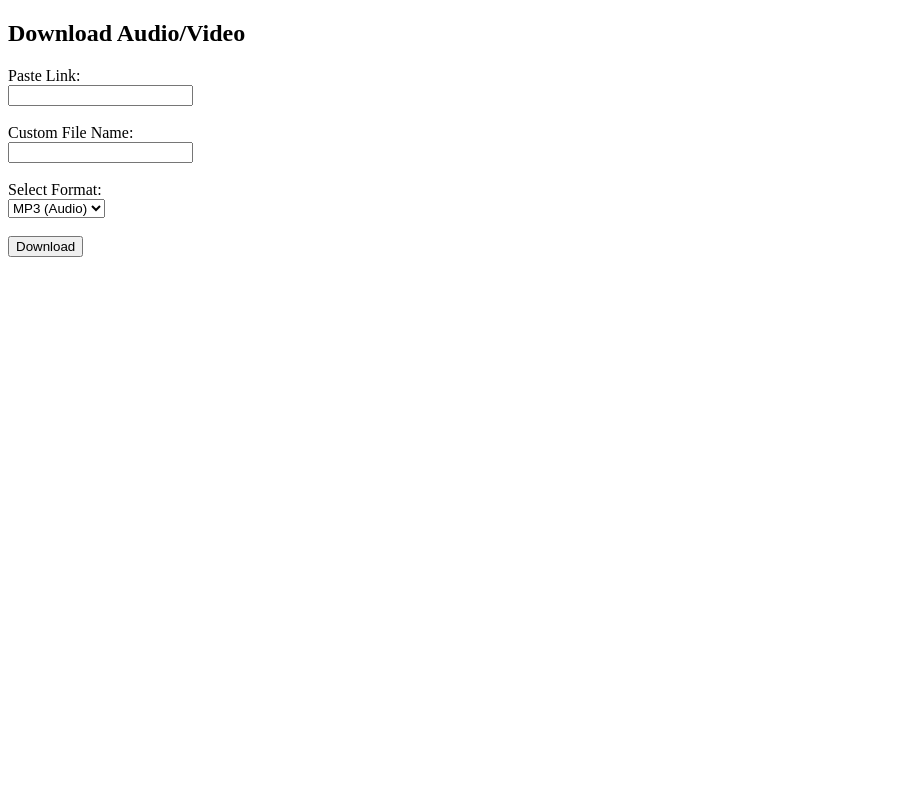
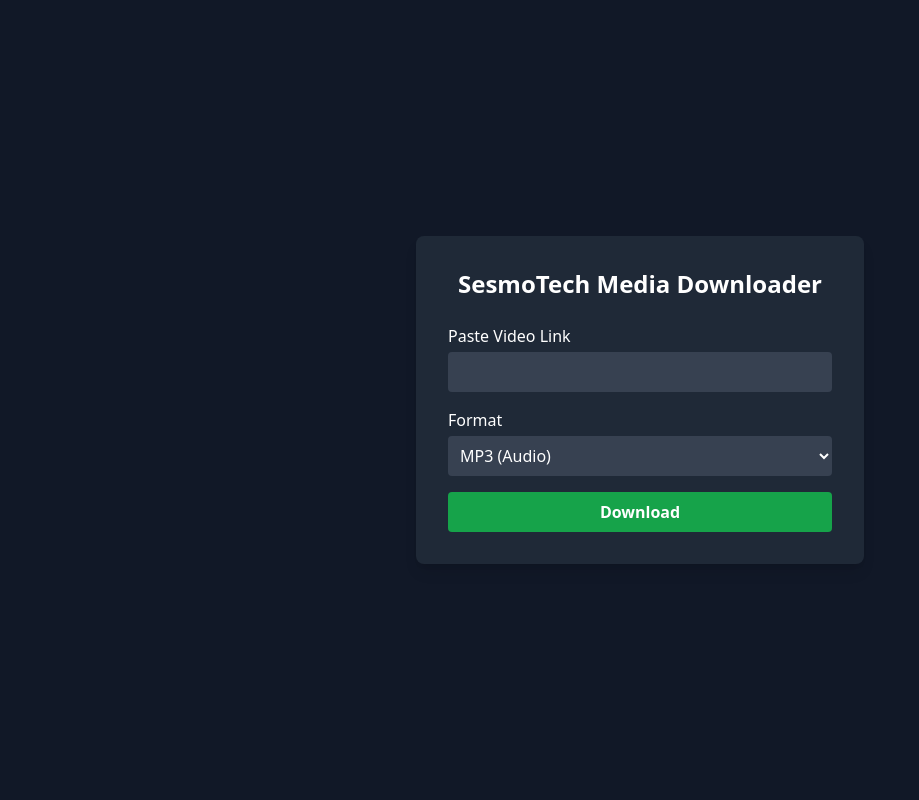
Before and after one commit to Sesmo3/SesmoTech-downloader-, a Flask app: page / in a window 1280 px wide. Shown: the whole page, without its empty margins (0-919 px from the left). Run offline with Flask 3, Linux system fonts and the light colour scheme; some libraries are stand-ins or nearby versions.

Commit message:
Update index.html

```diff
--- a/templates/index.html
+++ b/templates/index.html
@@ -1,25 +1,27 @@
-<!DOCTYPE html>
-<html lang="en">
+<!DOCTYPE html><html lang="en">
 <head>
-  <meta charset="UTF-8">
-  <title>Multi-Site Media Downloader</title>
+  <meta charset="UTF-8" />
+  <meta name="viewport" content="width=device-width, initial-scale=1.0" />
+  <title>SesmoTech Downloader</title>
+  <script src="https://cdn.tailwindcss.com"></script>
 </head>
-<body>
-  <h2>Download Audio/Video</h2>
-  <form action="/download" method="post">
-    <label>Paste Link:</label><br>
-    <input type="text" name="url" required><br><br>
-
-    <label>Custom File Name:</label><br>
-    <input type="text" name="filename" required><br><br>
-
-    <label>Select Format:</label><br>
-    <select name="format">
-      <option value="mp3">MP3 (Audio)</option>
-      <option value="mp4">MP4 (Video)</option>
-    </select><br><br>
-
-    <button type="submit">Download</button>
-  </form>
+<body class="min-h-screen flex flex-col items-center justify-center p-6 bg-gray-900 text-white">
+  <div class="bg-gray-800 p-8 rounded-lg shadow-lg w-full max-w-md">
+    <h1 class="text-2xl font-bold text-center mb-6">SesmoTech Media Downloader</h1>
+    <form action="/download" method="POST" class="space-y-4">
+      <div>
+        <label class="block mb-1">Paste Video Link</label>
+        <input type="text" name="url" required class="w-full p-2 rounded bg-gray-700" />
+      </div>
+      <div>
+        <label class="block mb-1">Format</label>
+        <select name="format" class="w-full p-2 rounded bg-gray-700">
+          <option value="mp3">MP3 (Audio)</option>
+          <option value="mp4">MP4 (Video)</option>
+        </select>
+      </div>
+      <button type="submit" class="w-full py-2 bg-green-600 hover:bg-green-500 rounded font-semibold">Download</button>
+    </form>
+  </div>
 </body>
 </html>
```
